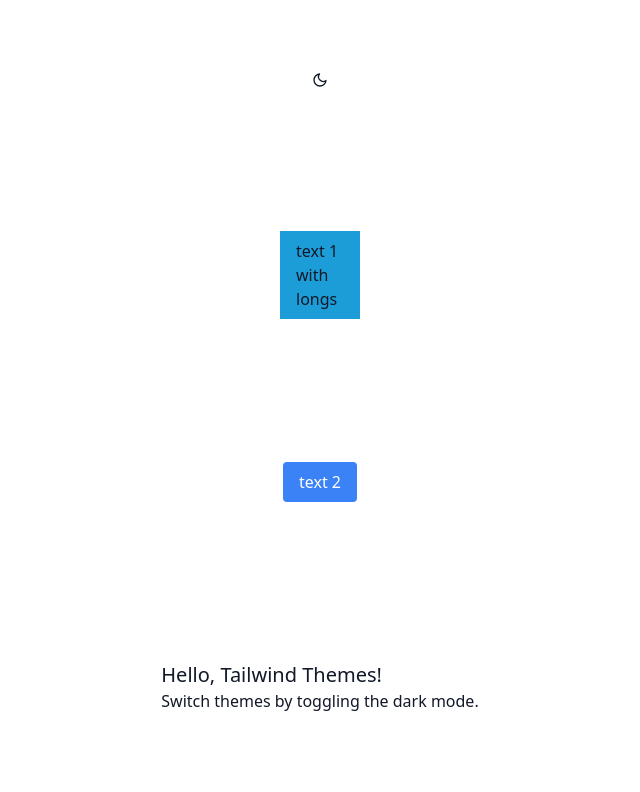
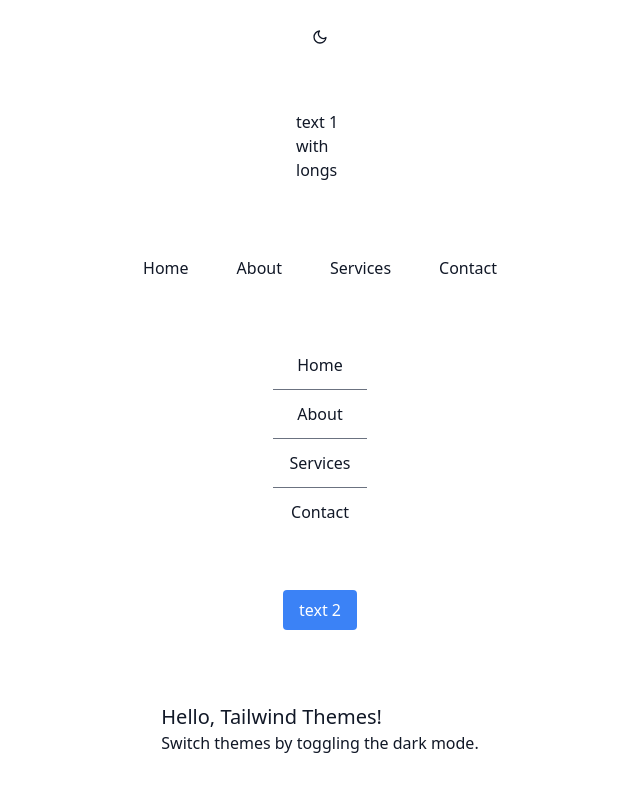
Before and after one commit to Wesbraak3/2502A1518-portfolio-website, a Next.js app: page /homepage in a window 1280 px wide. Shown: the top 792 px of the page, without its empty margins (320-960 px from the left). Built offline with nearby package versions, Linux system fonts and the light colour scheme.

Commit message:
made list of buttons
chaned atoms where needed
added divider atom

```diff
--- a/src/app/homepage/page.tsx
+++ b/src/app/homepage/page.tsx
@@ -1,6 +1,15 @@
 
 import ThemeSwitch from '@/components/atoms/ThemeSwitch'
 import { Button, StyledButton } from '@/components/atoms/Buttons'
+import { HButtonList, VButtonList } from '@/components/molecules/ButtonList'
+
+
+const buttons = [
+  { label: "Home", href: "/home" },
+  { label: "About", href: "/about" },
+  { label: "Services", href: "/services" },
+  { label: "Contact", href: "/contact" },
+];
 
 export default function RootLayout({
   children,
@@ -15,7 +24,8 @@ export default function RootLayout({
           <div className='flex w-20'>
             <Button label="text 1 with longs" href="/"/>
           </div>
-
+          <HButtonList buttons={buttons}/>
+          <VButtonList buttons={buttons}/>
           <StyledButton label="text 2"/>
           <div className="p-4">
             <h1 className="text-xl">Hello, Tailwind Themes!</h1>
--- a/src/components/atoms/Buttons.tsx
+++ b/src/components/atoms/Buttons.tsx
@@ -2,19 +2,20 @@
 
 interface ButtonProps {
     label: string;
-    href?: string; // optional if you may want to render a button without a link
+    href?: string;
+    className?: string;
 }
 
-export function Button({ label, href }: ButtonProps) {
+export function Button({ label, href, className }: ButtonProps) {
     return href ? (
         <a
             href={href}
-            className="inline-block justify-center px-4 py-2 bg-primary text-text hover:bg-accent hover:text-primary break-words whitespace-normal"
+            className={`inline-flex justify-center items-center px-4 py-2 text-text hover:bg-primary hover:text-background break-words whitespace-normal ${className}`}
         >
             {label}
         </a>
     ) : (
-        <button className="justify-center px-4 py-2 bg-primary text-text hover:bg-accent hover:text-primary break-words whitespace-normal">
+        <button className="inline-flex justify-center items-center px-4 py-2 text-text hover:bg-primary hover:text-background break-words whitespace-normal">
             {label}
         </button>
     );
--- /dev/null
+++ b/src/components/atoms/Divider.tsx
@@ -0,0 +1,6 @@
+
+
+
+export function Divider({ className = "" }: { className?: string }) {
+    return <div className={`border-t border-muted my-1 ${className}`} />;
+}
--- /dev/null
+++ b/src/components/molecules/ButtonList.tsx
@@ -0,0 +1,31 @@
+import React from "react";
+
+import { Button, StyledButton } from '../atoms/Buttons'
+import { Divider } from '../atoms/Divider';
+
+interface ButtonListProps {
+    buttons: { label: string; href?: string }[];
+}
+
+export function HButtonList({ buttons }: ButtonListProps) {
+    return (
+        <div className="flex gap-4 justify-center">
+          {buttons.map(({ label, href }, index) => (
+            <Button key={`${label}-${index}`} label={label} href={href} className="rounded"/>
+          ))}
+        </div>
+    );
+}
+
+export function VButtonList({ buttons }: ButtonListProps) {
+    return (
+      <div className="flex flex-col">
+        {buttons.map(({ label, href }, index) => (
+          <React.Fragment key={`${index}-${label}`}>
+            <Button label={label} href={href} />
+            {index < buttons.length - 1 && <Divider />} {/* Add Divider after each button except the last one */}
+          </React.Fragment>
+        ))}
+      </div>
+    );
+}
```
